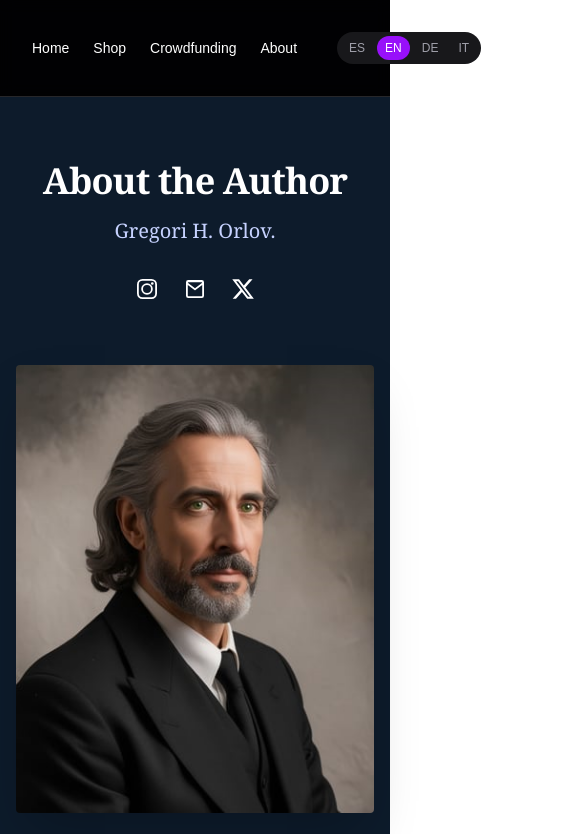
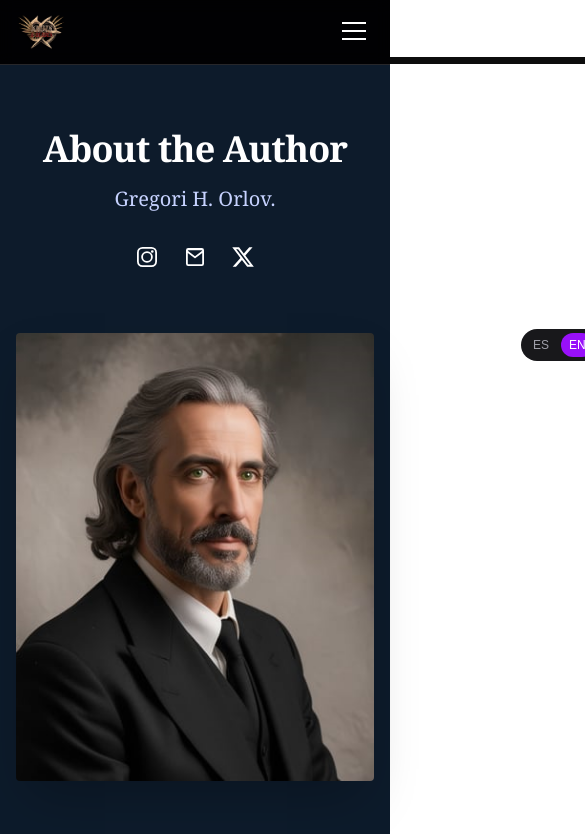
Before and after one commit to hjesaal-sketch/knots-and-blades, a Next.js app: page /en/about in a window 390 px wide. Shown: the top 834 px of the page, 585 px wide, since content can reach past the window. Built offline with nearby package versions, Linux system fonts and the light colour scheme.

Commit message:
Initial commit - Knots & Blades website

```diff
--- a/app/[lang]/layout.tsx
+++ b/app/[lang]/layout.tsx
@@ -1,20 +1,16 @@
+// app/[lang]/layout.tsx
+"use client";
+
 import type { ReactNode } from "react";
+import { useState, useEffect } from "react";
 import { Suspense } from "react";
 import Link from "next/link";
 import Image from "next/image";
+import { useParams } from "next/navigation";
 import { SUPPORTED_LANGS, type SupportedLang } from "@/config/books";
 import LanguageSwitcher from "./language-switcher";
 
 export const dynamicParams = false;
-
-export function generateStaticParams() {
-  return SUPPORTED_LANGS.map((lang) => ({ lang }));
-}
-
-type LangLayoutProps = {
-  children: ReactNode;
-  params: Promise<{ lang: string }>;
-};
 
 const footerCopy: Record<
   SupportedLang,
@@ -149,55 +145,110 @@ const socialLinks = [
   },
 ];
 
-export default async function LangLayout({
-  children,
-  params,
-}: LangLayoutProps) {
-  const { lang } = await params;
-  // Validar que lang sea un SupportedLang válido, si no usar "en" como fallback
+function LayoutContent({ children }: { children: ReactNode }) {
+  const params = useParams();
+  const lang = params.lang as string;
   const validLang = SUPPORTED_LANGS.includes(lang as SupportedLang)
     ? (lang as SupportedLang)
     : "en";
   const copy = footerCopy[validLang];
+  const [isMenuOpen, setIsMenuOpen] = useState(false);
+
+  // Cerrar menú al cambiar de ruta
+  useEffect(() => {
+    setIsMenuOpen(false);
+  }, [params]);
 
   return (
     <div className="min-h-screen bg-[#05060a] text-white">
-      <header className="border-b border-zinc-800 bg-black/70 backdrop-blur">
-        <div className="mx-auto flex max-w-6xl items-center justify-between gap-4 px-4 py-5">
-          <Link href={`/${validLang}`} className="flex items-center gap-3">
+      <header className="border-b border-zinc-800 bg-black/70 backdrop-blur sticky top-0 z-50">
+        <div className="mx-auto flex max-w-7xl items-center justify-between px-4 py-3 md:py-5">
+          {/* Logo */}
+          <Link href={`/${validLang}`} className="flex items-center gap-3 shrink-0">
             <Image
               src="/images/logo/knots-and-blades-logo.png"
               alt="Knots & Blades logo"
-              width={220}
-              height={55}
-              className="h-14 w-auto"
+              width={180}
+              height={45}
+              className="h-9 w-auto md:h-12"
               priority
             />
           </Link>
 
-          <nav className="flex items-center gap-6 text-sm">
-            <Link href={`/${validLang}/home`} className="hover:text-red-300">
+          {/* Botón hamburguesa - Solo en móvil */}
+          <button
+            onClick={() => setIsMenuOpen(!isMenuOpen)}
+            className="relative z-50 flex h-10 w-10 items-center justify-center rounded-md hover:bg-white/10 md:hidden"
+            aria-label="Menú"
+          >
+            <div className="relative h-5 w-6">
+              <span
+                className={`absolute left-0 top-0 h-0.5 w-full bg-white transition-all duration-300 ${
+                  isMenuOpen ? "top-2 rotate-45" : ""
+                }`}
+              />
+              <span
+                className={`absolute left-0 top-2 h-0.5 w-full bg-white transition-all duration-300 ${
+                  isMenuOpen ? "opacity-0" : ""
+                }`}
+              />
+              <span
+                className={`absolute left-0 top-4 h-0.5 w-full bg-white transition-all duration-300 ${
+                  isMenuOpen ? "top-2 -rotate-45" : ""
+                }`}
+              />
+            </div>
+          </button>
+
+          {/* Menú desktop */}
+          <nav className="hidden md:flex md:items-center md:gap-6">
+            <Link href={`/${validLang}/home`} className="text-sm hover:text-red-300">
               {copy.home}
             </Link>
-            <Link href={`/${validLang}/shop`} className="hover:text-red-300">
+            <Link href={`/${validLang}/shop`} className="text-sm hover:text-red-300">
               {copy.shop}
             </Link>
-            <Link href={`/${validLang}/crowdfunding`} className="hover:text-red-300">
+            <Link href={`/${validLang}/crowdfunding`} className="text-sm hover:text-red-300">
               {copy.crowdfunding}
             </Link>
-            <Link href={`/${validLang}/about`} className="hover:text-red-300">
+            <Link href={`/${validLang}/about`} className="text-sm hover:text-red-300">
               {copy.about}
             </Link>
-
-            {/* Envolver LanguageSwitcher en Suspense para evitar el error de useSearchParams() */}
             <Suspense fallback={<div className="h-8 w-24 animate-pulse rounded-full bg-zinc-800" />}>
               <LanguageSwitcher lang={validLang} supportedLangs={SUPPORTED_LANGS} />
             </Suspense>
           </nav>
+
+          {/* Menú móvil desplegable */}
+          <div
+            className={`fixed inset-0 top-[57px] z-40 bg-black/95 backdrop-blur-lg transition-transform duration-300 md:hidden ${
+              isMenuOpen ? "translate-x-0" : "translate-x-full"
+            }`}
+          >
+            <nav className="flex flex-col items-center gap-6 pt-12">
+              <Link href={`/${validLang}/home`} className="text-lg hover:text-red-300">
+                {copy.home}
+              </Link>
+              <Link href={`/${validLang}/shop`} className="text-lg hover:text-red-300">
+                {copy.shop}
+              </Link>
+              <Link href={`/${validLang}/crowdfunding`} className="text-lg hover:text-red-300">
+                {copy.crowdfunding}
+              </Link>
+              <Link href={`/${validLang}/about`} className="text-lg hover:text-red-300">
+                {copy.about}
+              </Link>
+              <div className="mt-4">
+                <Suspense fallback={<div className="h-10 w-28 animate-pulse rounded-full bg-zinc-800" />}>
+                  <LanguageSwitcher lang={validLang} supportedLangs={SUPPORTED_LANGS} />
+                </Suspense>
+              </div>
+            </nav>
+          </div>
         </div>
       </header>
 
-      <main className="min-h-screen">{children}</main>
+      <main className="min-h-screen pt-0">{children}</main>
 
       <footer className="border-t border-white/10 bg-[#07080c]">
         <div className="mx-auto max-w-7xl px-4 py-14 sm:py-16">
@@ -207,9 +258,9 @@ export default async function LangLayout({
                 <Image
                   src="/images/logo/knots-and-blades-logo.png"
                   alt="Knots & Blades logo"
-                  width={220}
-                  height={55}
-                  className="h-14 w-auto"
+                  width={180}
+                  height={45}
+                  className="h-9 w-auto md:h-12"
                 />
               </Link>
 
@@ -288,3 +339,7 @@ export default async function LangLayout({
     </div>
   );
 }
+
+export default function LangLayout({ children }: { children: ReactNode }) {
+  return <LayoutContent>{children}</LayoutContent>;
+}
```
